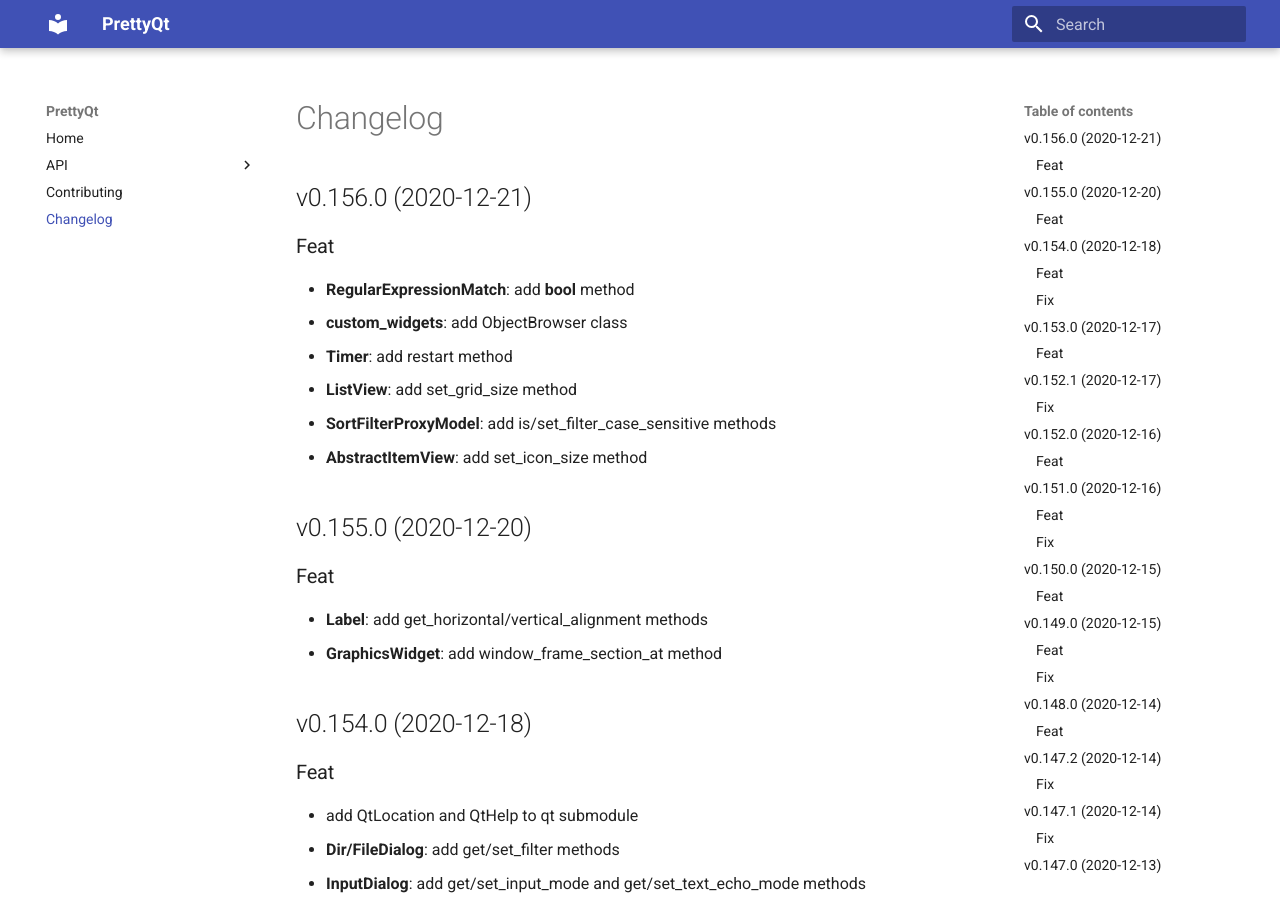
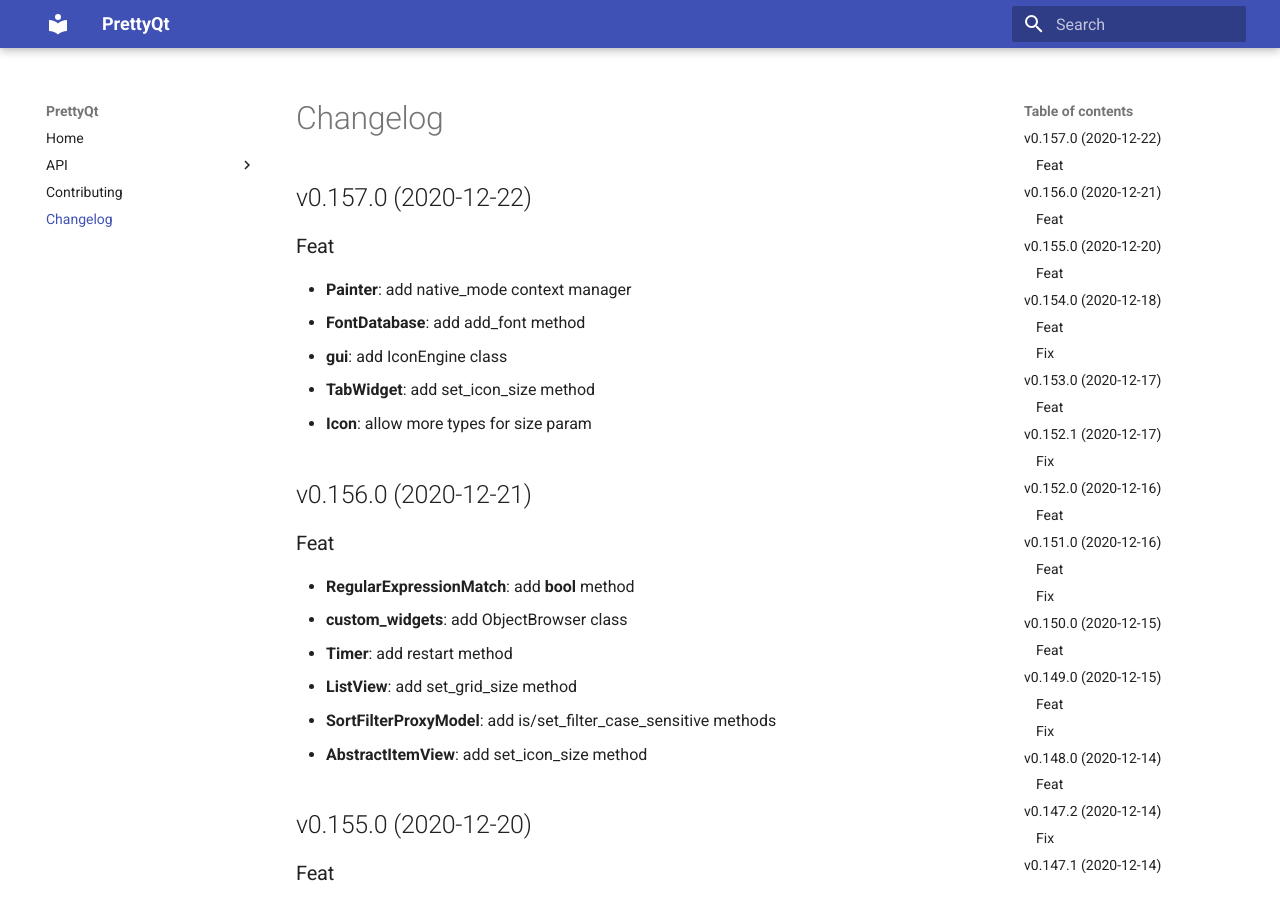
Before and after one commit to phil65/PrettyQt, an MkDocs documentation site: the page built from docs/changelog.md, in a window 1280 px wide and 900 px high. Built offline with MkDocs 1.6.1 and Material for MkDocs 9.7.7, drawn with Linux system fonts in a browser that asks for light colours.

Commit message:
bump: version 0.156.0 → 0.157.0

```diff
--- a/docs/changelog.md
+++ b/docs/changelog.md
@@ -1,3 +1,13 @@
+## v0.157.0 (2020-12-22)
+
+### Feat
+
+- **Painter**: add native_mode context manager
+- **FontDatabase**: add add_font method
+- **gui**: add IconEngine class
+- **TabWidget**: add set_icon_size method
+- **Icon**: allow more types for size param
+
 ## v0.156.0 (2020-12-21)
 
 ### Feat
--- a/prettyqt/__init__.py
+++ b/prettyqt/__init__.py
@@ -2,7 +2,7 @@
 
 __author__ = """Philipp Temminghoff"""
 __email__ = "phil65@kodi.tv"
-__version__ = "0.156.0"
+__version__ = "0.157.0"
 
 
 def debug():
--- a/pyproject.toml
+++ b/pyproject.toml
@@ -1,6 +1,6 @@
 [tool.poetry]
 name = "PrettyQt"
-version = "0.156.0"
+version = "0.157.0"
 description = "A pythonic layer on top of qtpy"
 readme = 'docs/index.md'
 repository = "https://github.com/phil65/prettyqt"
@@ -136,7 +136,7 @@
 '''
 [tool.commitizen]
 name = "cz_conventional_commits"
-version = "0.156.0"
+version = "0.157.0"
 tag_format = "v$version"
 version_files = [
     "prettyqt/__init__.py:__version__",
--- a/setup.py
+++ b/setup.py
@@ -37,6 +37,6 @@
     packages=find_packages(),
     test_suite="tests",
     url="https://github.com/phil65/prettyqt",
-    version="0.156.0",
+    version="0.157.0",
     zip_safe=False,
 )
```
Also changed, not shown: CHANGELOG.md (+10 -0 lines).
